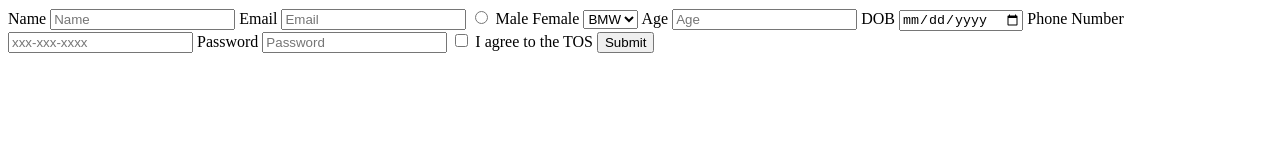
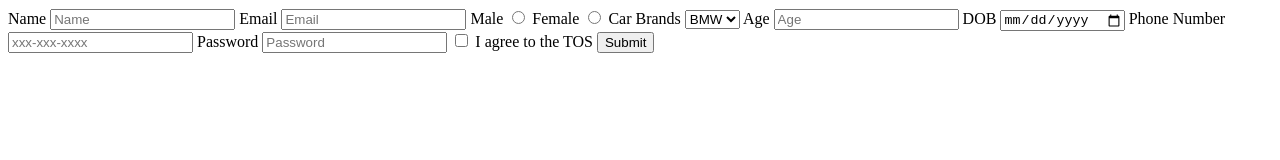
Before and after one commit to acciojob/signup-form-car-Mr-R-e-X, a website: page main.html in a window 1280 px wide. Drawn offline with Linux system fonts and the light colour scheme.

Commit message:
created a submission

```diff
--- a/main.html
+++ b/main.html
@@ -15,12 +15,13 @@
 		<label for="email">Email</label>
 		<input id="email" type="email" name="Email" placeholder="Email" required>
 
+		<label for="gender_m">Male</label>
 		<input id="gender_m" type="radio" name="gender" required>
-		<label for="gender_m">Male</label
 
+		<label for="gender_f">Female</label>
 		<input id="gender_f" type="radio" name="gender" required>
-		<label for="gender_f">Female</label>
 
+		<label for="cars">Car Brands</label>
 		<select id="cars" placeholder="--Please choose an option--" required>
 			<option>BMW</option>
 			<option>AUDI</option>
```
